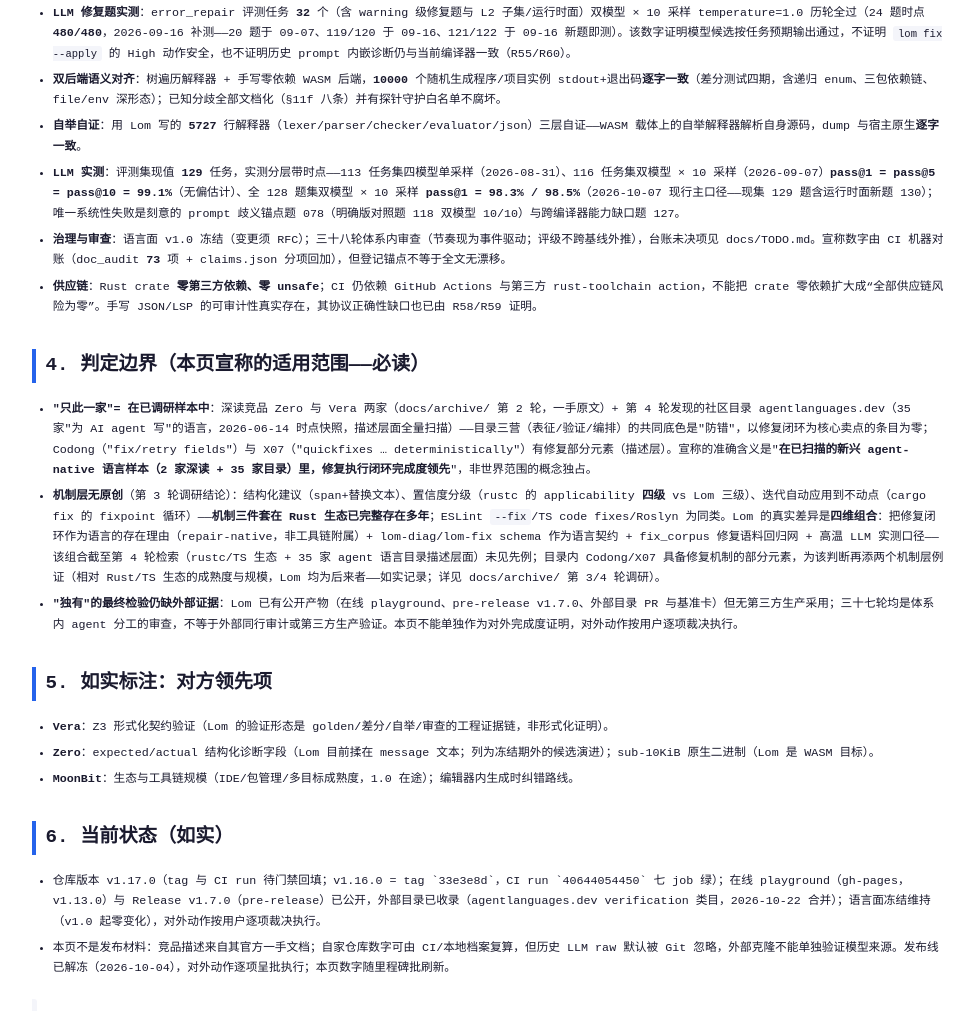
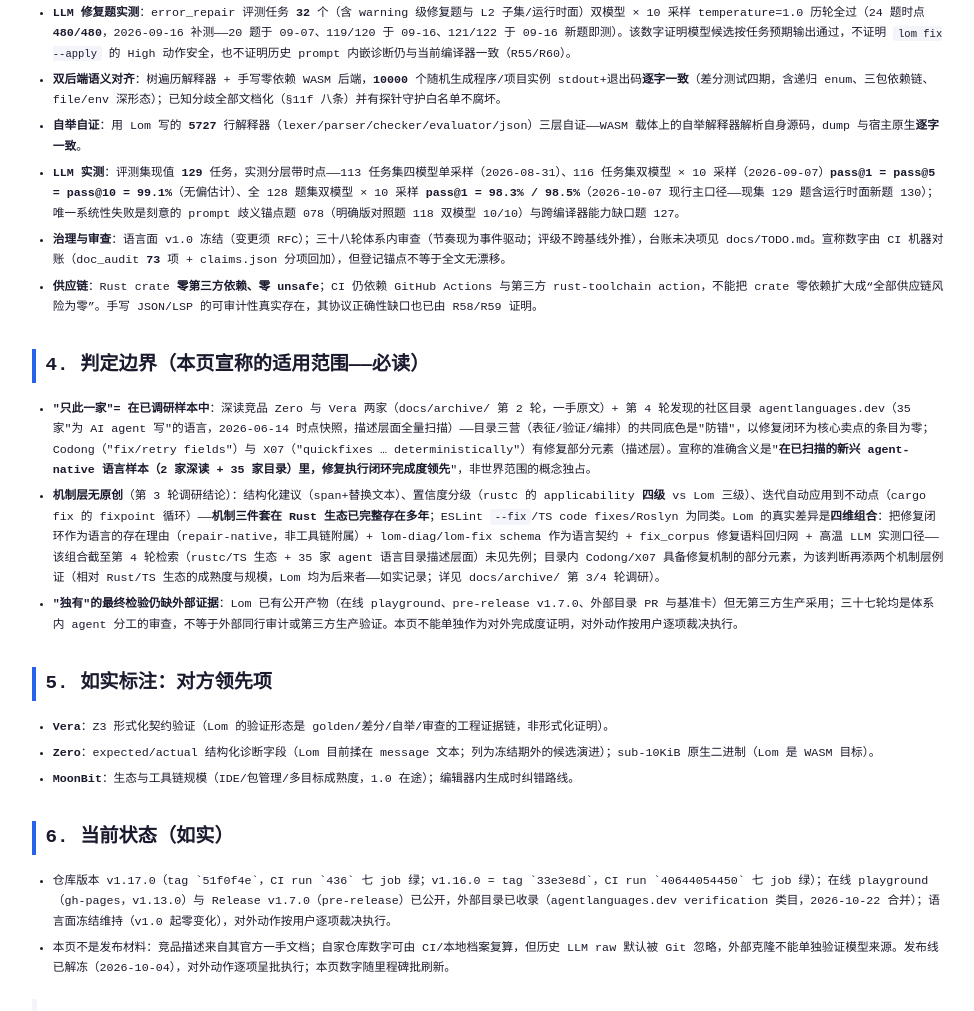
Before and after one commit to lom-lang/lom, a plain HTML site: page docs/positioning.html in a window 1280 px wide. Shown: the part 3458-4469 px from the top of the page, without its empty margins (152-1126 px from the left). Drawn offline with Linux system fonts and the light colour scheme.

Commit message:
[F2-L1] docs: v1.17.0 gate backfill + ledger - tag 51f0f4e / CI run 436, B7 linter acceptance, eight accounts opened (R234-R241)
Clause 1 (tag/CI backfill): HANDOVER section 1, positioning section 6 and
the designs/0028 status line now carry tag v1.17.0 = 51f0f4e and CI run 436
(7/7 jobs green, first run).

Clause 5 (mirror sync): the HANDOFF_PROMPT status block gains the v1.17.0
baseline segment and demotes v1.16.0; its Cargo line and ledger numbers
follow.

Ledger (TODO): records the v1.17.0 delivery with the planner's first-hand
acceptance; the acceptance of the B7 Markdown linter - an agent built it
from the language spec and the released v1.16.0 toolchain alone, and
logged 26 friction points; and opens eight P3 accounts. Five are
tool-chain behaviours the planner reproduced on the baseline binary:
`lom build` exits 0 despite error-level diagnostics; --check / --json do
not validate imports; the run and check paths do not report diagnostics
from dependency packages; type diagnostics print twice in one run; a
binary-operator TYPE001 carries no position. Three are stale documentation
(a recursion-guard limit still stated as 80,000, a "release remains frozen"
sentence, and a table row with five cells under a four-column header).
Accounts are opened, not fixed - the remediation order is for the user to
decide. Next free number: R242.

Also recorded: an A/B measurement lesson (comparing binaries across two
directories produced a phantom 21% regression on this machine; the verdict
was re-taken with both binaries in one directory plus a same-binary
control), and the fact that the executor was cut off four times by
model-side failures, the planner finishing the last nine documentation
pairings.

```diff
--- a/docs/positioning.html
+++ b/docs/positioning.html
@@ -78,7 +78,7 @@
 
 <h2>6. 当前状态（如实）</h2>
 <ul>
-<li>仓库版本 v1.17.0（tag 与 CI run 待门禁回填；v1.16.0 = tag `33e3e8d`，CI run `40644054450` 七 job 绿）；在线 playground（gh-pages，v1.13.0）与 Release v1.7.0（pre-release）已公开，外部目录已收录（agentlanguages.dev verification 类目，2026-10-22 合并）；语言面冻结维持（v1.0 起零变化），对外动作按用户逐项裁决执行。</li>
+<li>仓库版本 v1.17.0（tag `51f0f4e`，CI run `436` 七 job 绿；v1.16.0 = tag `33e3e8d`，CI run `40644054450` 七 job 绿）；在线 playground（gh-pages，v1.13.0）与 Release v1.7.0（pre-release）已公开，外部目录已收录（agentlanguages.dev verification 类目，2026-10-22 合并）；语言面冻结维持（v1.0 起零变化），对外动作按用户逐项裁决执行。</li>
 <li>本页不是发布材料：竞品描述来自其官方一手文档；自家仓库数字可由 CI/本地档案复算，但历史 LLM raw 默认被 Git 忽略，外部克隆不能单独验证模型来源。发布线已解冻（2026-10-04），对外动作逐项呈批执行；本页数字随里程碑批刷新。</li>
 </ul>
 
```
Also changed, not shown: 4 other files.
